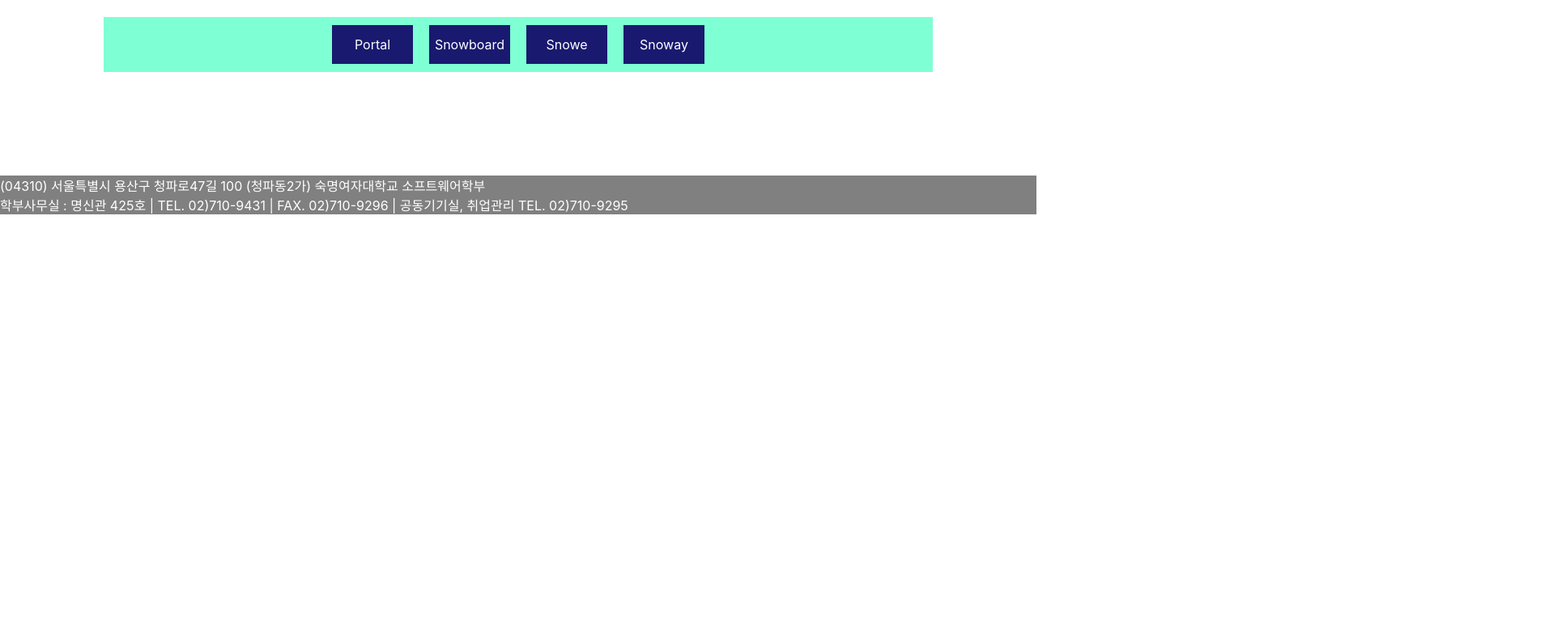
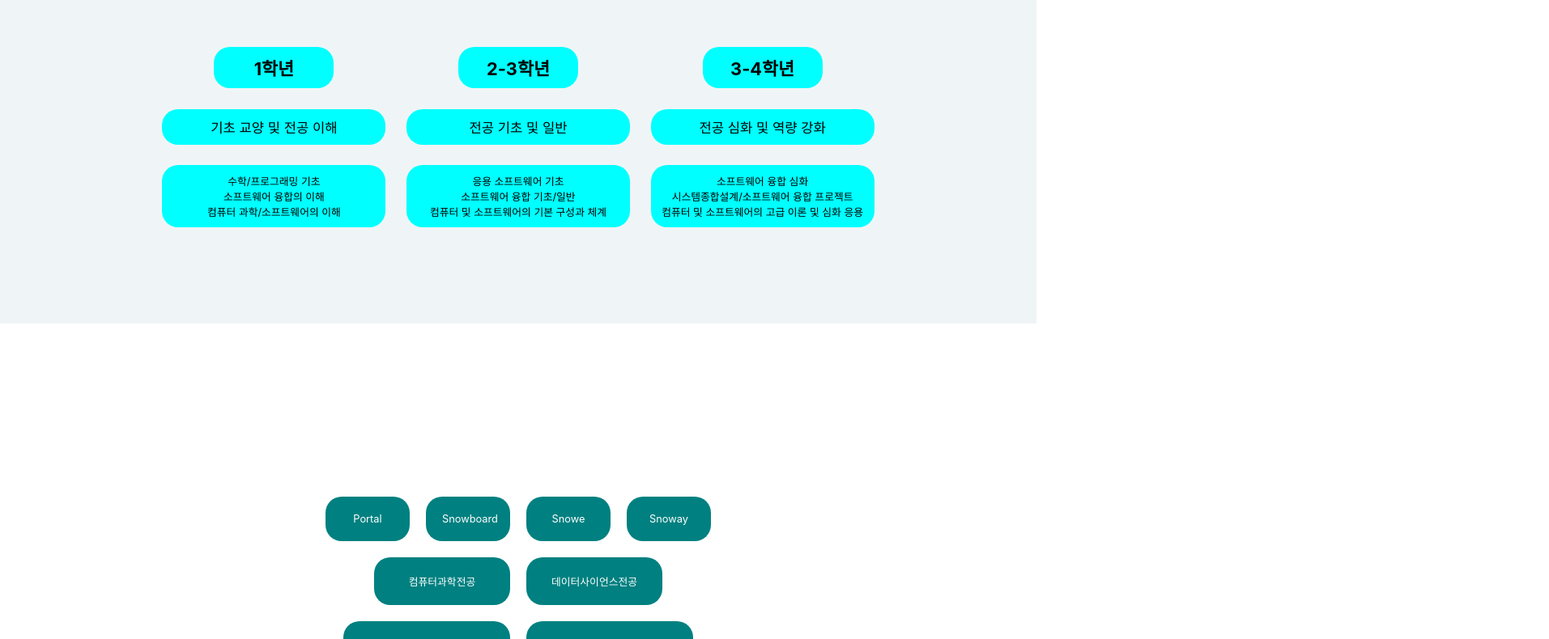
Before and after one commit to APPS-sookmyung/2023-SMSW-Web-Project-client, a React (Create React App) app: page / in a window 1280 px wide. Shown: the part 2000-2790 px from the top of the page at 81% size, 1913 px wide, since content can reach past the window. Before the commit the page ends 2265 px from the top, so only its background shows below. Built offline with nearby package versions, Linux system fonts and the light colour scheme.

Commit message:
홈화면 스타일 전면 수정
홈화면 메인 사진 변경
홈화면 각 부분의 배경색 변경
링크 버튼 스타일 변경
헤더 스타일 변경

```diff
--- a/src/App.css
+++ b/src/App.css
@@ -39,11 +39,12 @@
 
 /* custom */
 .Navi {
-  background-color: navy;
+  background-color: black;
   width: 100%;
+  height: 10vh;
   color: white;
   display: flex;
-  padding: 10px;
+  padding-right: 1vw;
   align-items: center;
   justify-content: space-between;
   text-decoration: none;
@@ -51,37 +52,51 @@
 
 .menuBar {
   display: flex;
-  justify-content: center;
   align-items: center;
-  margin-right: 2vw;
+  width: 80vh;
+  margin-right: 20px;
+  justify-content: space-between;
 }
 
 .menu {
   display: flex;
-  flex-direction: column;
   justify-content: center;
-  align-items: center;
-  margin-right: 2vw;
-  margin-left: 2vw;
-  padding-right: 1vw;
-  padding-left: 1vw;
-  font-size: 1.7vw;
+  width: 90px;
+  font-size: 1.5vw;
   text-decoration: none;
   color: white;
+}
+
+.menuDropdownContainer {
+  width: 100%;
+  height: 70px;
+  display: flex;
+  padding-right: 1vw;
+  align-items: flex-start;
+  justify-content: space-between;
+  text-decoration: none;
+  position: absolute;
+  z-index: 2;
+}
+
+.menuDropdown {
+  position: absolute;
 }
 
 .titleBtn {
   display: flex;
   flex-direction: column;
   text-decoration: none;
+  align-items: center;
+  margin: 3vh;
 }
 
 .title {
-  font-size: 30px;
+  font-size: 1.5vw;
   color: white;
 }
 
 .subTitle {
-  font-size: 25px;
+  font-size: 1.3vw;
   color: white;
 }
--- a/src/components/Dropdown/CurriculumDropdown.js
+++ /dev/null
@@ -1,18 +0,0 @@
-import "./Dropdown.css";
-import React from "react";
-import { Link } from "react-router-dom";
-
-const CurriculumDropdown = () => {
-  return (
-    <div className="Dropdown">
-      <Link className="DropdownMenu" to={"/Curriculum/GraduationRequirements"}>
-        졸업요건
-      </Link>
-      <Link className="DropdownMenu" to={"/Curriculum/Course"}>
-        이수과목
-      </Link>
-    </div>
-  );
-};
-
-export default CurriculumDropdown;
--- a/src/components/Dropdown/Dropdown.css
+++ b/src/components/Dropdown/Dropdown.css
@@ -1,14 +1,24 @@
 .Dropdown {
   display: flex;
+  text-decoration: none;
+  /* background-color: blue; */
+  justify-content: space-between;
+  width: 80vh;
+}
+
+.DropdownContainer {
+  display: flex;
   flex-direction: column;
-  text-decoration: none;
-  background-color: blue;
   align-items: center;
+  justify-content: flex-start;
+  width: 90px;
+  margin-top: 8px;
 }
 
 .DropdownMenu {
-  font-size: 1.3vw;
+  font-size: 1vw;
   text-decoration: none;
-  margin-top: 0.2vw;
   color: white;
+  border-radius: 10%;
+  margin: 1px;
 }
--- /dev/null
+++ b/src/components/Dropdown/Dropdown.js
@@ -0,0 +1,53 @@
+import "./Dropdown.css";
+import React from "react";
+import { Link } from "react-router-dom";
+
+const Dropdown = () => {
+  return (
+    <div className="Dropdown">
+      <div className="DropdownContainer">
+        <Link
+          className="DropdownMenu"
+          to={"/Curriculum/GraduationRequirements"}
+        >
+          졸업요건
+        </Link>
+        <Link className="DropdownMenu" to={"/Curriculum/Course"}>
+          이수과목
+        </Link>
+      </div>
+      <div className="DropdownContainer">
+        <Link className="DropdownMenu" to={"/MajorInfo/Intro"}>
+          개요
+        </Link>
+        <Link className="DropdownMenu" to={"/MajorInfo/AdvanceField"}>
+          진출분야
+        </Link>
+        <Link className="DropdownMenu" to={"/MajorInfo/PracticeRooms"}>
+          실습실
+        </Link>
+        <Link className="DropdownMenu" to={"/MajorInfo/LocationContact"}>
+          위치 및 연락처
+        </Link>
+      </div>
+      <div className="DropdownContainer">
+        <Link className="DropdownMenu" to={"/Member/Professor"}>
+          교수소개
+        </Link>
+        <Link className="DropdownMenu" to={"/Member/OrganizationChart"}>
+          조직도
+        </Link>
+      </div>
+      <div className="DropdownContainer">
+        <Link className="DropdownMenu" to={"/StudentActivity/Club"}>
+          학회
+        </Link>
+        <Link className="DropdownMenu" to={"/StudentActivity/StudentCouncil"}>
+          학생회
+        </Link>
+      </div>
+    </div>
+  );
+};
+
+export default Dropdown;
--- a/src/components/Dropdown/MajorInfoDropdown.js
+++ /dev/null
@@ -1,24 +0,0 @@
-import "./Dropdown.css";
-import React from "react";
-import { Link } from "react-router-dom";
-
-const MajorInfoDropdown = () => {
-  return (
-    <div className="Dropdown">
-      <Link className="DropdownMenu" to={"/MajorInfo/Intro"}>
-        개요
-      </Link>
-      <Link className="DropdownMenu" to={"/MajorInfo/AdvanceField"}>
-        진출분야
-      </Link>
-      <Link className="DropdownMenu" to={"/MajorInfo/PracticeRooms"}>
-        실습실
-      </Link>
-      <Link className="DropdownMenu" to={"/MajorInfo/LocationContact"}>
-        위치 및 연락처
-      </Link>
-    </div>
-  );
-};
-
-export default MajorInfoDropdown;
--- a/src/components/Dropdown/MemberDropdown.js
+++ /dev/null
@@ -1,18 +0,0 @@
-import "./Dropdown.css";
-import React from "react";
-import { Link } from "react-router-dom";
-
-const MemberDropdown = () => {
-  return (
-    <div className="Dropdown">
-      <Link className="DropdownMenu" to={"/Member/Professor"}>
-        교수소개
-      </Link>
-      <Link className="DropdownMenu" to={"/Member/OrganizationChart"}>
-        조직도
-      </Link>
-    </div>
-  );
-};
-
-export default MemberDropdown;
--- a/src/components/Dropdown/StudentActivityDropdown.js
+++ /dev/null
@@ -1,18 +0,0 @@
-import "./Dropdown.css";
-import React from "react";
-import { Link } from "react-router-dom";
-
-const StudentActivityDropdown = () => {
-  return (
-    <div className="Dropdown">
-      <Link className="DropdownMenu" to={"/StudentActivity/Club"}>
-        학회
-      </Link>
-      <Link className="DropdownMenu" to={"/StudentActivity/StudentCouncil"}>
-        학생회
-      </Link>
-    </div>
-  );
-};
-
-export default StudentActivityDropdown;
--- a/src/components/Links/Links.css
+++ b/src/components/Links/Links.css
@@ -1,17 +1,51 @@
-.links {
-  width: 100%;
+.linksContainer {
   align-items: center;
   color: white;
   display: flex;
-  justify-content: center;
+  justify-content: space-between;
+  flex-direction: column;
 }
 
-.smlinks {
-  width: 100px;
-  margin: 10px;
+.linksContaineColumn {
+  display: flex;
+  justify-content: space-between;
+}
+
+.SMLinks {
+  width: 5vw;
   text-decoration: none;
   text-align: center;
-  line-height: 3;
   color: white;
-  background-color: midnightblue;
+  font-size: 1vw;
+
+  padding: 20px;
+  margin: 10px;
+  background-color: teal;
+  border-radius: 20px;
 }
+
+.MajorLinks {
+  width: 10vw;
+  text-decoration: none;
+  text-align: center;
+  color: white;
+  font-size: 1vw;
+
+  padding: 20px;
+  margin: 10px;
+  background-color: teal;
+  border-radius: 20px;
+}
+
+.OtherLinks {
+  width: 13vw;
+  text-decoration: none;
+  text-align: center;
+  color: white;
+  font-size: 1vw;
+
+  padding: 20px;
+  margin: 10px;
+  background-color: teal;
+  border-radius: 20px;
+}
--- a/src/components/Links/Links.js
+++ b/src/components/Links/Links.js
@@ -3,19 +3,43 @@ import "./Links.css";
 
 const Links = () => {
   return (
-    <div className="links">
-      <a className="smlinks" href="https://smsso.sookmyung.ac.kr/">
+    <div className="linksContainer">
+      <div className="linksContaineColumn">
+        <a className="SMLinks" href="https://smsso.sookmyung.ac.kr/">
           Portal
         </a>
-      <a className="smlinks" href="https://snowboard.sookmyung.ac.kr/">
+        <a className="SMLinks" href="https://snowboard.sookmyung.ac.kr/">
           Snowboard
         </a>
-      <a className="smlinks" href="https://snowe.sookmyung.ac.kr/">
+        <a className="SMLinks" href="https://snowe.sookmyung.ac.kr/">
           Snowe
         </a>
-      <a className="smlinks" href="https://snoway.sookmyung.ac.kr/">
+        <a className="SMLinks" href="https://snoway.sookmyung.ac.kr/">
           Snoway
         </a>
+      </div>
+      <div className="linksContaineColumn">
+        <a
+          className="MajorLinks"
+          href="hhttps://csweb.sookmyung.ac.kr/csweb/index.do"
+        >
+          컴퓨터과학전공
+        </a>
+        <a
+          className="MajorLinks"
+          href="https://ds.sookmyung.ac.kr/software/index.do"
+        >
+          데이터사이언스전공
+        </a>
+      </div>
+      <div className="linksContaineColumn">
+        <a className="OtherLinks" href="https://www.swuniv.kr/">
+          소프트웨어중심대학
+        </a>
+        <a className="OtherLinks" href="https://www.coss.ac.kr/">
+          COSS 첨단분야 혁신융합대학
+        </a>
+      </div>
     </div>
   );
 };
--- a/src/pages/Home/Home.css
+++ b/src/pages/Home/Home.css
@@ -1,9 +1,9 @@
 .HomeMainImg {
-  background-image: url("../../assets/codingscreen.jpg");
+  background-image: url("../../assets/HomeMainImg.jpg");
   background-size: cover;
   background-position: center;
   width: 100vw;
-  height: 70vh;
+  height: 90vh;
   display: flex;
 }
 
@@ -13,21 +13,55 @@
   align-items: center;
   justify-content: flex-end;
   margin-left: 3%;
-  margin-bottom: 10%;
+  margin-bottom: 5%;
   color: white;
 }
 
-.HomeInfoContainer {
-  margin: 10%;
+.MainIntroPart {
   display: flex;
   flex-direction: column;
   align-items: center;
   justify-content: center;
-  background-color: aquamarine;
+  background-color: #eff5f7;
+  height: 40vh;
+}
+
+.MajorFieldPart {
+  display: flex;
+  flex-direction: column;
+  align-items: center;
+  justify-content: center;
+  background-color: white;
+
+  width: 100vw;
+  height: 80vh;
+}
+
+.CurriculumPart {
+  display: flex;
+  flex-direction: column;
+  align-items: center;
+  justify-content: center;
+  background-color: #eff5f7;
+
+  width: 100vw;
+  height: 80vh;
+}
+
+.LinksPart {
+  display: flex;
+  flex-direction: column;
+  align-items: center;
+  justify-content: center;
+  background-color: white;
+
+  width: 100vw;
+  height: 80vh;
 }
 
 .MainIntro {
   font-size: 40px;
+  font-weight: bold;
 }
 
 .HomeInfoTitle {
--- a/src/pages/Home/Home.js
+++ b/src/pages/Home/Home.js
@@ -19,14 +19,14 @@ const Home = () => {
         </div>
       </Fragment>
       <Fragment>
-        <div className="HomeInfoContainer">
+        <div className="MainIntroPart">
           <div className="MainIntro">
             " 생각하는 힘을 가진 창조적 인재 양성 "
           </div>
         </div>
       </Fragment>
       <Fragment>
-        <div className="HomeInfoContainer">
+        <div className="MajorFieldPart">
           <div className="HomeInfoTitle">전공분야</div>
           <div className="MajorField">
             <div className="MajorFieldContainer">
@@ -48,7 +48,7 @@ const Home = () => {
         </div>
       </Fragment>
       <Fragment>
-        <div className="HomeInfoContainer">
+        <div className="CurriculumPart">
           <div className="HomeInfoTitle">학년별 커리큘럼</div>
           <div className="Curriculum">
             <Fragment>
@@ -94,7 +94,7 @@ const Home = () => {
           </div>
         </div>
       </Fragment>
-      <div className="HomeInfoContainer">
+      <div className="LinksPart">
         <Links />
       </div>
     </Fragment>
```
Also changed, not shown: src/App.js (+12 -35 lines), src/assets/HomeMainImg.jpg (added), src/assets/codingscreen.jpg (deleted). Lines whose indentation alone changed are shown as unchanged.
